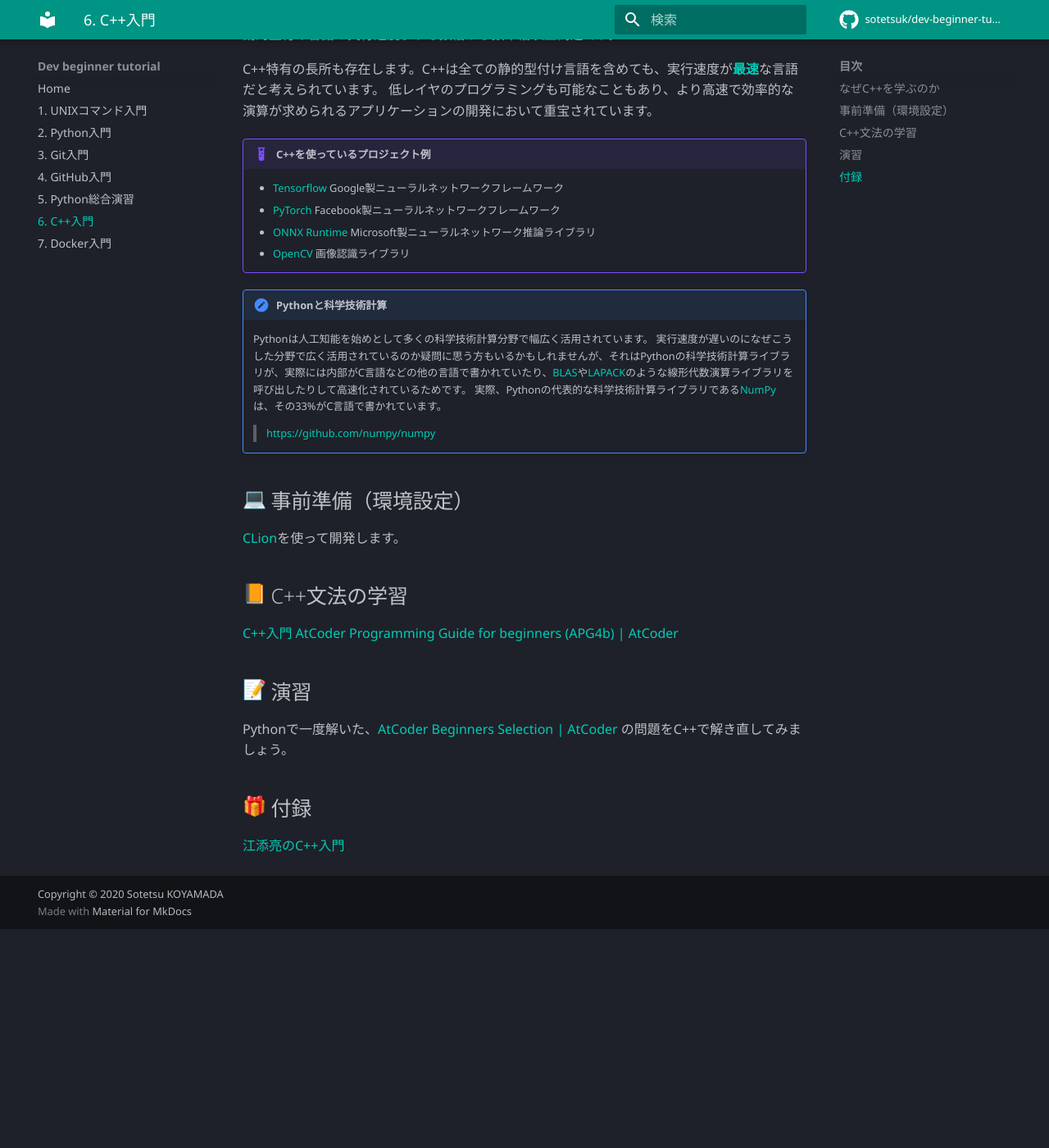
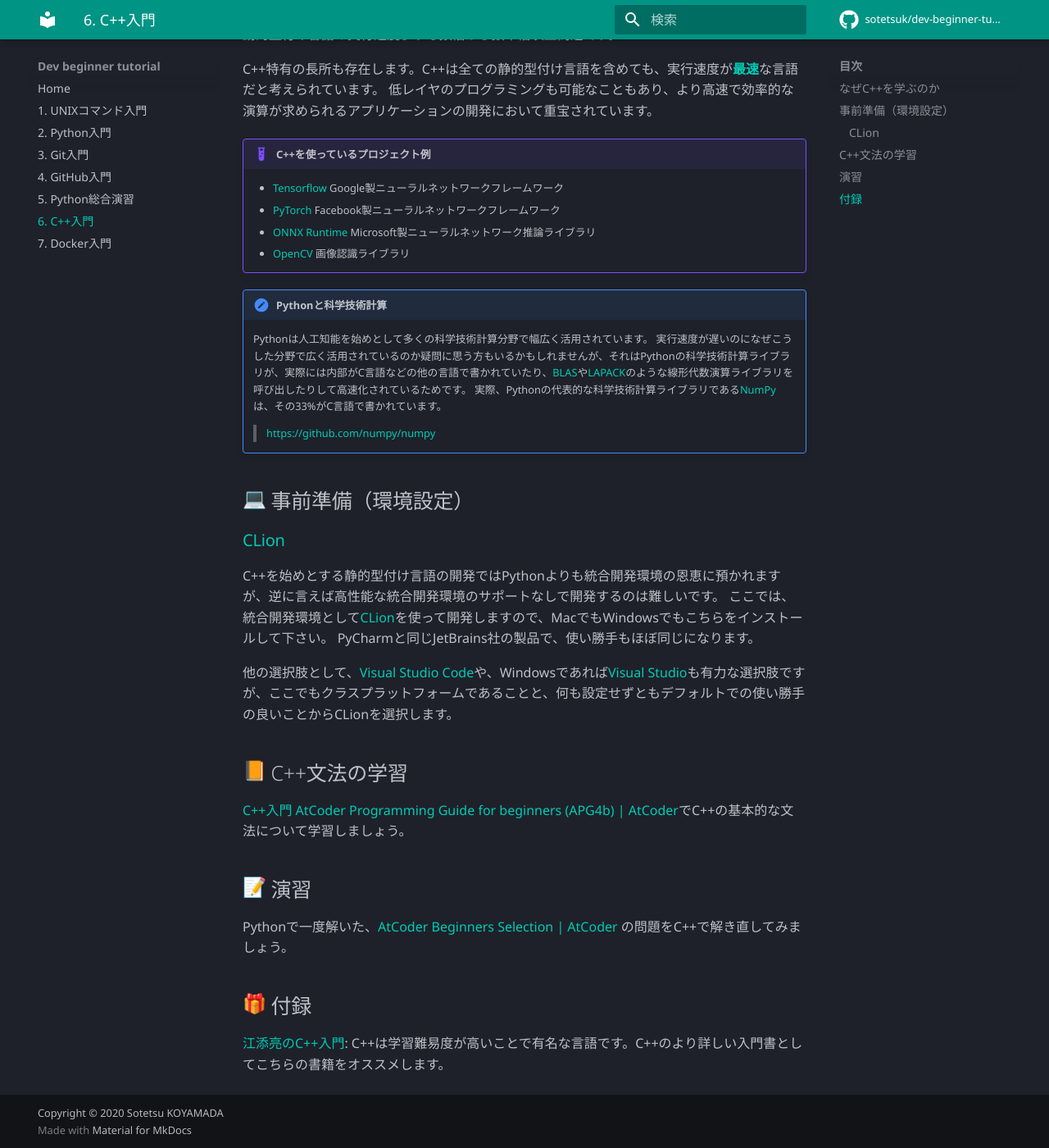
Before and after one commit to sotetsuk/dev-beginner-tutorial, an MkDocs documentation site: the page built from docs/cpp.md, in a window 1280 px wide and 1400 px high, scrolled down 354 px. Shown: the whole window at 82% size. Built offline with MkDocs 1.6.1 and Material for MkDocs 9.7.7, drawn with Linux system fonts in a browser that asks for light colours; emoji names are drawn with the system emoji font; comment, search, counter and statistics services are not loaded; before the commit the page ends 1487 px from its top, so only the background shows below that.

Commit message:
fill cpp

```diff
--- a/docs/cpp.md
+++ b/docs/cpp.md
@@ -27,14 +27,19 @@ C++特有の長所も存在します。C++は全ての静的型付け言語を
 
     > [https://github.com/numpy/numpy](https://github.com/numpy/numpy)
 
-
 ## :computer: 事前準備（環境設定）
 
-[CLion](https://www.jetbrains.com/ja-jp/clion/)を使って開発します。
+### [CLion](https://www.jetbrains.com/ja-jp/clion/)
+
+C++を始めとする静的型付け言語の開発ではPythonよりも統合開発環境の恩恵に預かれますが、逆に言えば高性能な統合開発環境のサポートなしで開発するのは難しいです。
+ここでは、統合開発環境として[CLion](https://www.jetbrains.com/ja-jp/clion/)を使って開発しますので、MacでもWindowsでもこちらをインストールして下さい。
+PyCharmと同じJetBrains社の製品で、使い勝手もほぼ同じになります。
+
+他の選択肢として、[Visual Studio Code](https://code.visualstudio.com/)や、Windowsであれば[Visual Studio](https://visualstudio.microsoft.com/ja/vs/)も有力な選択肢ですが、ここでもクラスプラットフォームであることと、何も設定せずともデフォルトでの使い勝手の良いことからCLionを選択します。
 
 ## :orange_book: C++文法の学習
 
-[C++入門 AtCoder Programming Guide for beginners (APG4b) | AtCoder](https://atcoder.jp/contests/APG4b)
+[C++入門 AtCoder Programming Guide for beginners (APG4b) | AtCoder](https://atcoder.jp/contests/APG4b)でC++の基本的な文法について学習しましょう。
 
 ## :pencil: 演習
 
@@ -42,4 +47,4 @@ Pythonで一度解いた、[AtCoder Beginners Selection | AtCoder](https://atcod
 
 ## :gift: 付録
 
-[江添亮のC++入門](https://ezoeryou.github.io/cpp-intro/)
+[江添亮のC++入門](https://ezoeryou.github.io/cpp-intro/): C++は学習難易度が高いことで有名な言語です。C++のより詳しい入門書としてこちらの書籍をオススメします。
```
